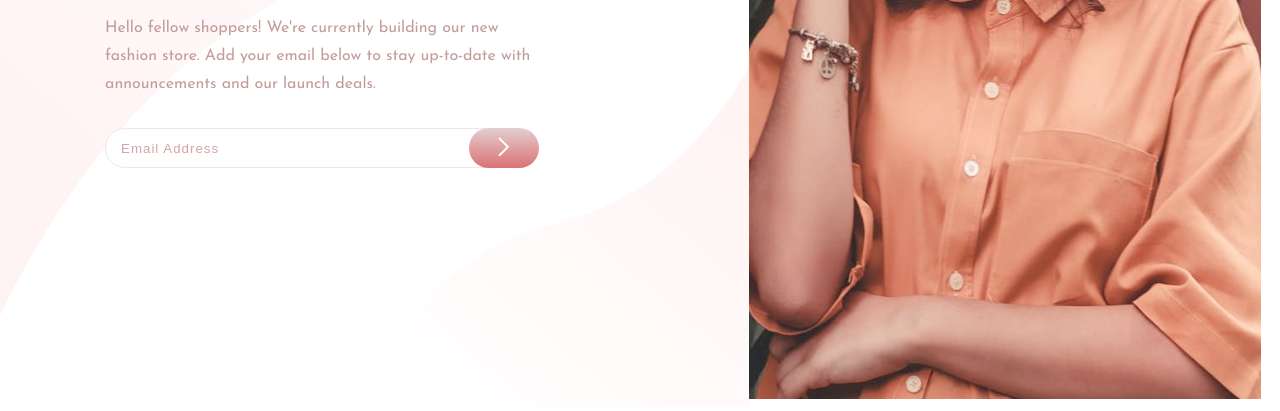
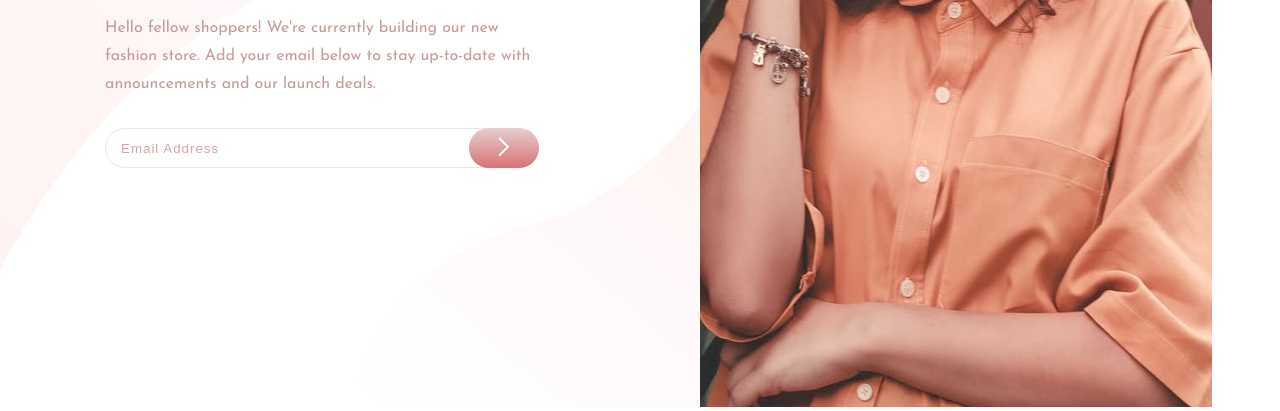
Before and after one commit to Meheknaz1704/Base-apparel, a plain HTML site: page index.html in a window 1280 px wide. Shown: the part 393-804 px from the top of the page. Drawn offline with Linux system fonts and the light colour scheme.

Commit message:
completed

```diff
--- a/styles.css
+++ b/styles.css
@@ -8,8 +8,9 @@
     background-image: url(./images/bg-pattern-desktop.svg);
     background-size: cover;
     background-position: center center;
-    width: 58.5vw;
+    width: 700px;
     height: 100vh;
+    margin-top: 0;
 
 
 
@@ -24,7 +25,7 @@
 .hero img{
 
     width: 40vw;
-   height: 99vh;
+   height: 100vh;
 
 }
 
```
